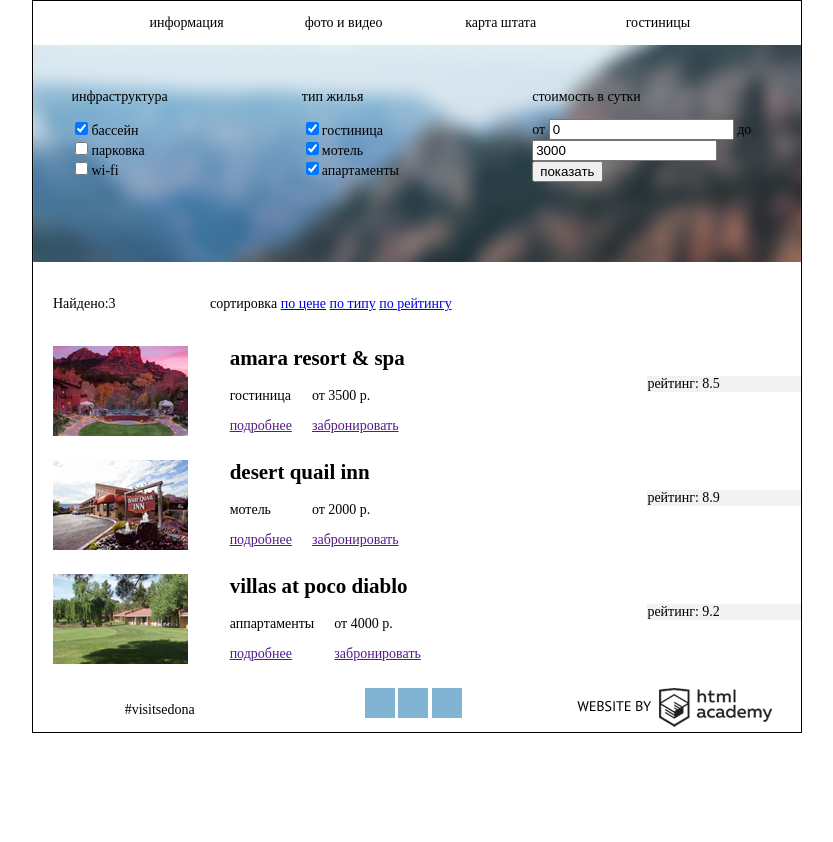
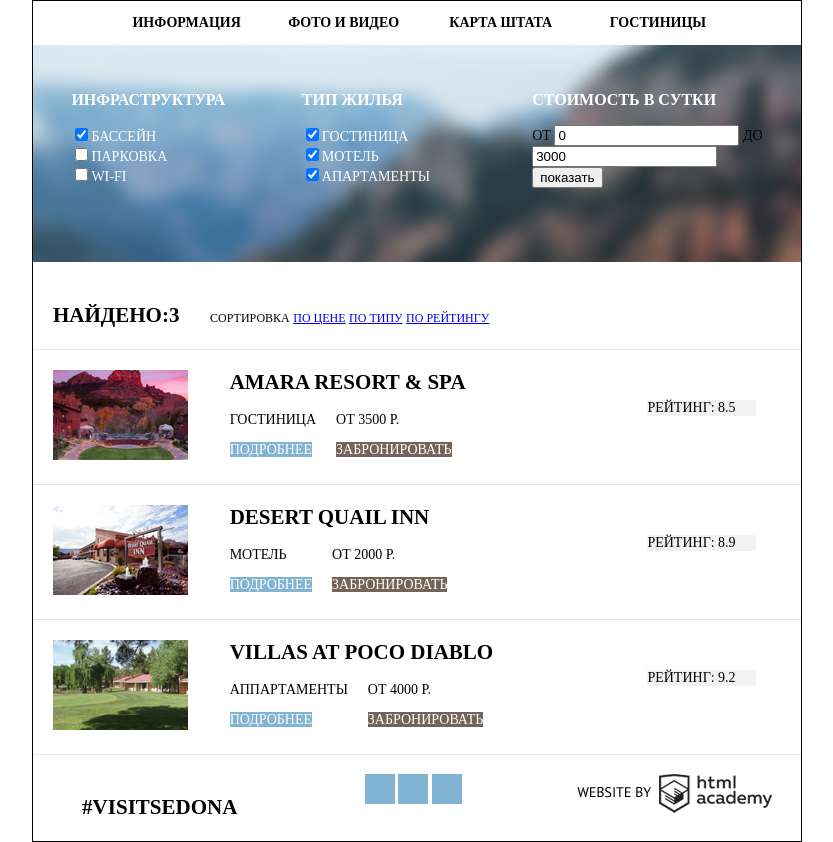
Before and after one commit to Lyuks/Sedona, a plain HTML site: page hotels.html in a window 1280 px wide. Shown: the whole page, without its empty margins (223-1056 px from the left). Before the commit the page ends 800 px from the top, so only its background shows below. Drawn offline with Linux system fonts and the light colour scheme.

Commit message:
добавлены стили в седону

```diff
--- a/css/style.css
+++ b/css/style.css
@@ -1,10 +1,11 @@
 body{
 	width: 768px;
 	margin: auto;
-	font-family: PTSans;
+	font-family: PT Sans;
 	color:#000000;
 	font-size: 14px;
 	border: 1px solid black;
+	text-transform: uppercase;
 }
 h2{
 	font-size: 21px;
@@ -18,6 +19,8 @@ h2{
 	display: inline-block;
 	width: 20%;
 	text-align: center;
+	font-weight: bold;
+	font-size: 14px;
 }
 .main-navigation li:first-child{
 	margin-left: 10%;
@@ -31,7 +34,7 @@ h2{
 	margin-bottom: 20px;
 }
 .main-text h2{
-	width: 50%;
+	width: 60%;
 	margin-left: auto;
 	margin-right: auto;
 	text-align: center;
@@ -61,6 +64,7 @@ h2{
 	text-align: center;
 	background-color: #81b3d2;
 	min-height: 256px;
+	color: #fff;
 }
 .clearfix{
 	content: '';
@@ -88,22 +92,36 @@ h2{
 	text-align: center;
 	background-color: #81b3d2;
 	min-height: 256px;
+	color: #fff;
 }
 .hotel-search{
 	text-align: center;
 }
 .interest{
 	font-size: 30px;
+	font-weight: bold;
+}
+.hotel-search p:last-child{
+	width: 400px;
+	margin: 0 auto;
+	margin-bottom: 20px;
+
 }
 .search{
 	display: block;
-	width: 21%;
+	width: 40%;
 	margin: 0 auto;
 	margin-bottom: 20px;
-	padding: 34px 138px;
 	background-color:#766357;
 	color: #ffffff;
 	text-decoration: none;
+	font-size: 21px;
+	font-weight: bold;
+	padding-left: 17%;
+	padding-right: 17%;
+	padding-top: 32px;
+	padding-bottom: 32px;
+
 }
 .social-btn{
 	width: 30px;
@@ -122,6 +140,8 @@ h2{
 	width: 33%;
 	float: left;
 	padding:0;
+	font-size: 21px;
+	font-weight: bold;
 }
 .social{
 	width: 33%;
@@ -155,12 +175,24 @@ h2{
 	background: red;
 	margin-bottom: 20px;
 	background-image: url('../img/hotels-main.jpg');
-
+}
+.filters p{
+	font-size: 16px;
+	font-weight: bold;
+	color: #ffffff;
+}
+.form-row{
+	color: #ffffff;
+	font-size: 14px;
 }
 .hotel{
 	width: 100%;
-	margin-top: 20px;
-	margin-bottom: 20px;
+	margin-bottom: -1px;
+	padding-top: 20px;
+	padding-bottom: 20px;
+	border-top: 1px solid #e5e5e5;
+	border-bottom: 1px solid #e5e5e5;
+
 }
 .photo{
 	float: left;
@@ -198,10 +230,30 @@ h2{
 .sorting-item{
 	display: inline-block;
 }
+.sorting span{
+	font-size: 12px;
+}
+.sorting a{
+	font-size: 12px;
+}
 .search-result{
 	margin-left: 20px;
 	width: 20%;
+	font-size: 21px;
+	font-weight: bold;
 }
 .rating-mark{
+	width: 109px;
 	background-color: #f2f2f2;
+	text-decoration: none;
 }
+.detail{
+	background-color: #81b3d2;
+	color: white;
+	text-decoration: none;
+}
+.reserve{
+	background-color: #766357;
+	color: white;
+	text-decoration: none;
+}
```
